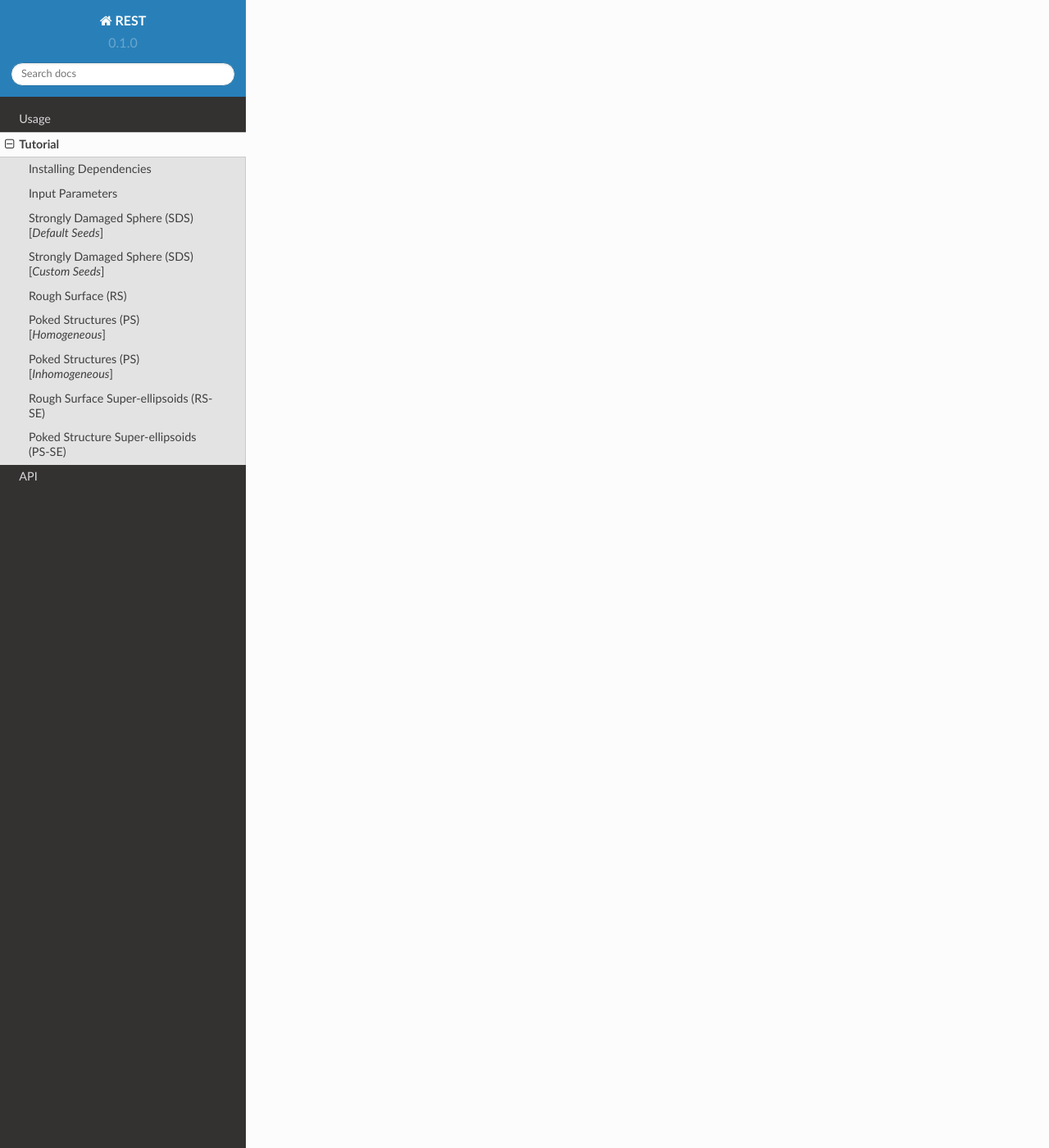
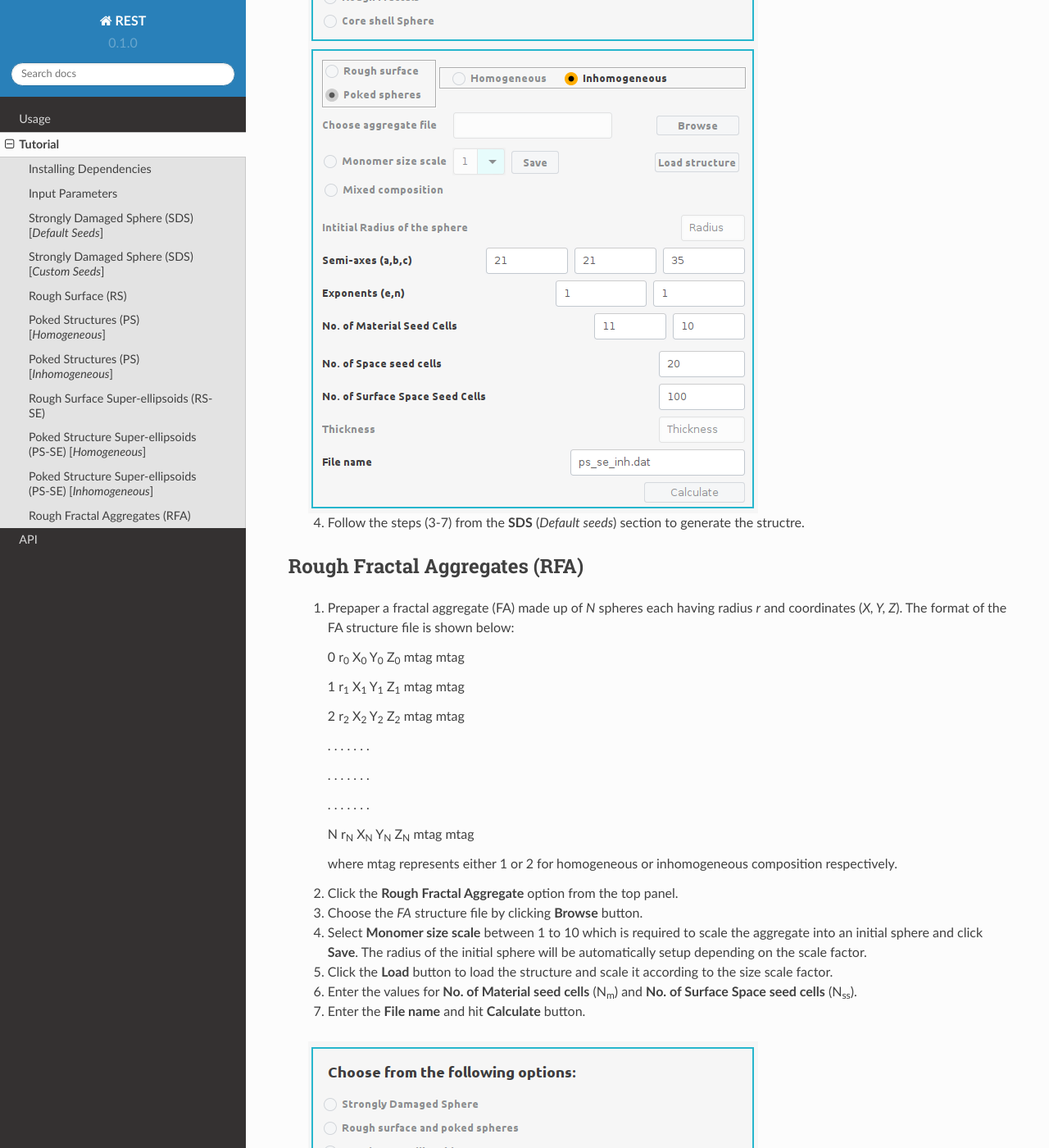
Before and after one commit to prithishh3/rtd-tutorial, a Sphinx documentation site: the page built from docs/source/tutorial.rst, in a window 1280 px wide and 1400 px high, scrolled down 10968 px. Shown: the whole window at 82% size. Built offline with Sphinx 7.4.7 and the Read the Docs theme 2.0.0, drawn with Linux system fonts in a browser that asks for light colours; some of the changed text lies outside the part shown.

Commit message:
Update tutorial.rst

```diff
--- a/docs/source/tutorial.rst
+++ b/docs/source/tutorial.rst
@@ -136,7 +136,7 @@
 Poked Structures (PS)[*Inhomogeneous*]
 ---------------------
    1. In case of PS (*Homogenous*) option select **Rough Surface and Poked Sphere** option and then select **Poked sphere** option followed by                 **Inhomogeneous** option from the input panel.
-   2. Enter the values for **Intitial radius of the sphere** (R\ :sub:`d`\), **No. of Material seed cells** (N\ :sub:`m1`\ and N\ :sub:`m2`\), **No. of Internal Space seed       cells** (N\ :sub:`s`\), **No. of surface space seed cells** (N\ :sub:`ss`\) and the **Thickness**.
+   2. Enter the values for **Intitial radius of the sphere** (R\ :sub:`d`\), **No. of Material seed cells** (N\ :sub:`m1` and N\ :sub:`m2`), **No. of         Internal Space seed       cells** (N\ :sub:`s`\), **No. of surface space seed cells** (N\ :sub:`ss`\) and the **Thickness**.
    3. Enter the **File name** and hit **Calculate** button.
 
    .. image:: ps_inh.png
@@ -147,8 +147,69 @@
 
 Rough Surface Super-ellipsoids (RS-SE)
 --------------------------------------
+   1. In case of RS option select **Rough Superellipsoids** option and then select **Rough Surface** option from the input panel.
+   2. Enter the values for **Semi-axes (a,b,c)**, **Exponents (e,n)**, **No. of Material seed cells** (N\ :sub:`m`\) and **No. of Space seed                   cells** (N\ :sub:`s`\).
+   3. Enter the **File name** and hit **Calculate** button.
 
-.. _poked_structure_super-ellipsoids:
+   .. image:: rs_se.png
+   4. Follow the steps (3-7) from the **SDS** (*Default seeds*) section to generate the structre.
 
-Poked Structure Super-ellipsoids (PS-SE)
+.. _poked_structure_super-ellipsoids_homogeneous:
+
+Poked Structure Super-ellipsoids (PS-SE) [*Homogeneous*]
 ----------------------------------------
+   1. In case of PS (*Homogenous*) option select **Rough Superellipsoids** option and then select **Poked sphere** option followed by                           **Homogeneous** option from the input panel.
+   2. Enter the values for **Semi-axes (a,b,c)**, **Exponents (e,n)**, **No. of Material seed cells** (N\ :sub:`m`\), **No. of Internal Space seed             cells** (N\ :sub:`s`\) and **No. of surface space seed cells** (N\ :sub:`ss`\).
+   3. Enter the **File name** and hit **Calculate** button.
+
+   .. image:: ps_se.png
+   4. Follow the steps (3-7) from the **SDS** (*Default seeds*) section to generate the structre.
+
+.. _poked_structure_super-ellipsoids_ihomogeneous:
+
+Poked Structure Super-ellipsoids (PS-SE) [*Inhomogeneous*]
+----------------------------------------
+   1. In case of PS (*Inhomogenous*) option select **Rough Superellipsoids** option and then select **Poked sphere** option followed by                         **Inhomogeneous** option from the input panel.
+   2. Enter the values for **Semi-axes (a,b,c)**, **Exponents (e,n)**, **No. of Material seed cells** (N\ :sub:`m` and N\ :sub:`m2`), **No. of Internal         Space seed cells** (N\ :sub:`s`\) and **No. of surface space seed cells** (N\ :sub:`ss`\).
+   3. Enter the **File name** and hit **Calculate** button.
+
+   .. image:: ps_se_inh.png
+   4. Follow the steps (3-7) from the **SDS** (*Default seeds*) section to generate the structre.
+
+.. _rough_fractal_aggregates:
+
+Rough Fractal Aggregates (RFA)
+------------------------------
+   1. Prepaper a fractal aggregate (FA) made up of *N* spheres each having radius *r* and coordinates (*X, Y, Z*). The format of the FA structure file is       shown below:
+
+      0  r\ :sub:`0` X\ :sub:`0` Y\ :sub:`0` Z\ :sub:`0` mtag  mtag
+
+      1  r\ :sub:`1` X\ :sub:`1` Y\ :sub:`1` Z\ :sub:`1` mtag  mtag
+
+      2  r\ :sub:`2` X\ :sub:`2` Y\ :sub:`2` Z\ :sub:`2` mtag  mtag
+
+      .        .           .           .           .        .     .
+
+      .        .           .           .           .        .     .
+
+      .        .           .           .           .        .     .
+
+
+      N  r\ :sub:`N` X\ :sub:`N` Y\ :sub:`N` Z\ :sub:`N` mtag  mtag
+
+
+      where mtag represents either 1 or 2 for homogeneous or inhomogeneous composition respectively.
+
+
+   2. Click the **Rough Fractal Aggregate** option from the top panel.
+   3. Choose the *FA* structure file by clicking **Browse** button.
+   4. Select **Monomer size scale** between 1 to 10 which is required to scale the aggregate into an initial sphere and click **Save**. The radius of the       initial sphere will be automatically setup depending on the scale factor.
+   5. Click the **Load** button to load the structure and scale it according to the size scale factor.
+   6. Enter the values for **No. of Material seed cells** (N\ :sub:`m`) and **No. of Surface Space seed cells** (N\ :sub:`ss`\).
+   7. Enter the **File name** and hit **Calculate** button.
+
+   .. image:: rfa_h.png
+   8. For inhomogeneous RFA structures select **Mixed Composition**
+
+   .. image:: rfa_inh.png
+   9. Follow the steps (3-7) from the **SDS** (*Default seeds*) section to generate the structre.
```
